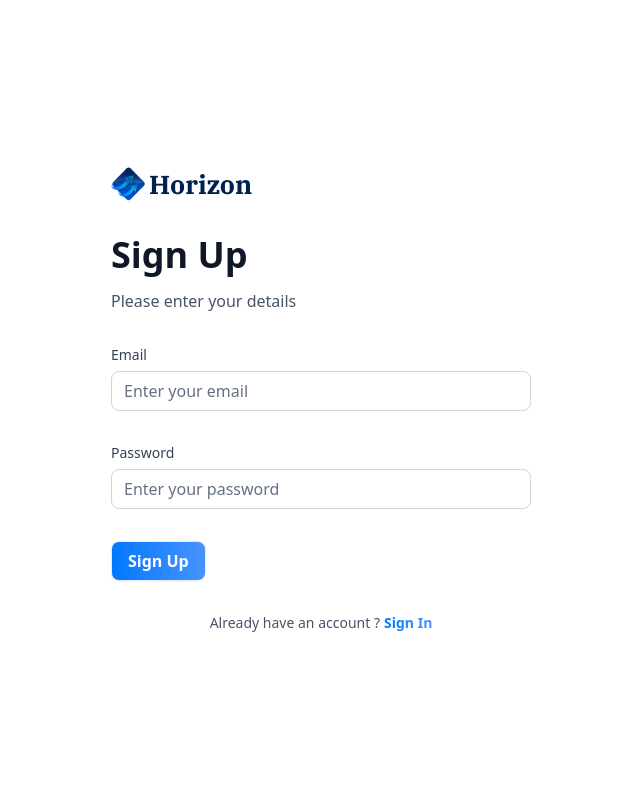
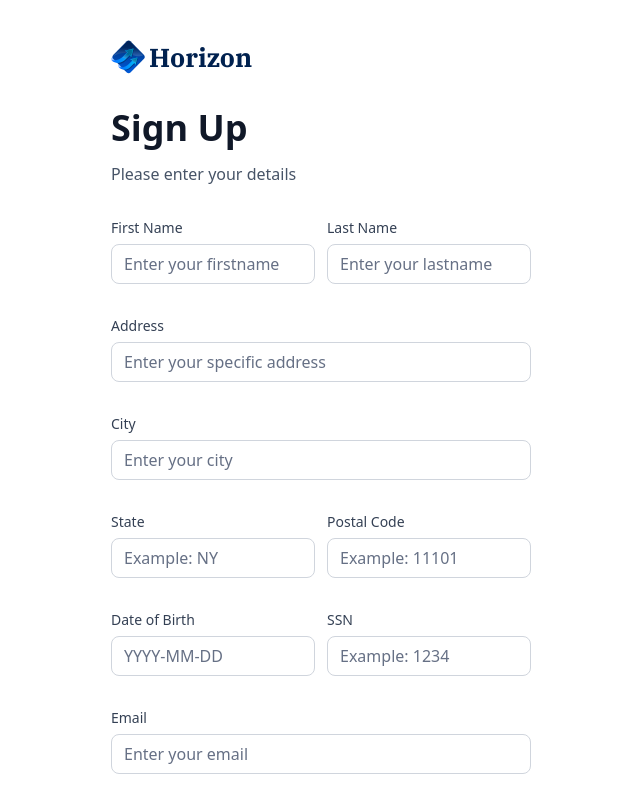
Before and after one commit to kushalsdesk/banking_management, a Next.js app: page /sign-up in a window 1280 px wide. Shown: the top 800 px of the page, without its empty margins (319-959 px from the left). Built offline with nearby package versions, Linux system fonts and the light colour scheme.

Commit message:
add customInput to have formSchemas, AuthForm component to have multiple inputs
both the components are having proper inputs with conditional rendering

```diff
--- a/components/AuthForm.tsx
+++ b/components/AuthForm.tsx
@@ -19,9 +19,10 @@
   const [user, setUser] = useState(null);
   const [loading, setLoading] = useState(false);
 
+  const formSchema = authFormSchema(type);
   // 1. Define your form.
-  const form = useForm<z.infer<typeof authFormSchema>>({
-    resolver: zodResolver(authFormSchema),
+  const form = useForm<z.infer<typeof formSchema>>({
+    resolver: zodResolver(formSchema),
     defaultValues: {
       email: "",
       password: "",
@@ -29,13 +30,22 @@
   });
 
   // 2. Define a submit handler.
-  function onSubmit(values: z.infer<typeof authFormSchema>) {
+  const onSubmit = async (data: z.infer<typeof formSchema>) => {
     // Do something with the form values.
     // ✅ This will be type-safe and validated.
     setLoading(true);
-    console.log(values);
+    try {
+      //sign up with Appwrite and plaid token
+      if (type === "sign-up") {
+      }
+      if (type === "sign-in") {
+      }
+    } catch (error) {
+      console.log(error);
+    } finally {
       setLoading(false);
     }
+  };
   return (
     <section className="auth-form">
       <header className="flex flex-col gap-5 md:gap-8">
@@ -67,6 +77,67 @@
         <>
           <Form {...form}>
             <form onSubmit={form.handleSubmit(onSubmit)} className="space-y-8">
+              {type === "sign-up" && (
+                <>
+                  <div className="flex gap-3">
+                    <CustomInput
+                      control={form.control}
+                      name="firstname"
+                      label="First Name"
+                      placeholder="Enter your firstname"
+                    />
+
+                    <CustomInput
+                      control={form.control}
+                      name="lastname"
+                      label="Last Name"
+                      placeholder="Enter your lastname"
+                    />
+                  </div>
+
+                  <CustomInput
+                    control={form.control}
+                    name="address"
+                    label="Address"
+                    placeholder="Enter your specific address"
+                  />
+
+                  <CustomInput
+                    control={form.control}
+                    name="city"
+                    label="City"
+                    placeholder="Enter your city "
+                  />
+                  <div className="flex gap-3">
+                    <CustomInput
+                      control={form.control}
+                      name="state"
+                      label="State"
+                      placeholder="Example: NY"
+                    />
+                    <CustomInput
+                      control={form.control}
+                      name="postalCode"
+                      label="Postal Code"
+                      placeholder="Example: 11101"
+                    />
+                  </div>
+                  <div className="flex gap-3">
+                    <CustomInput
+                      control={form.control}
+                      name="dateOfBirth"
+                      label="Date of Birth"
+                      placeholder="YYYY-MM-DD"
+                    />
+                    <CustomInput
+                      control={form.control}
+                      name="ssn"
+                      label="SSN"
+                      placeholder="Example: 1234"
+                    />
+                  </div>
+                </>
+              )}
               <CustomInput
                 control={form.control}
                 name="email"
@@ -81,6 +152,7 @@
                 type="password"
               />
 
+              <div className="flex flex-col gap-4">
                 <Button type="submit" disabled={loading} className="form-btn">
                   {loading ? (
                     <>
@@ -93,6 +165,7 @@
                     "Sign Up"
                   )}
                 </Button>
+              </div>
             </form>
           </Form>
           <footer className="flex justify-center gap-1">
--- a/components/CustomInput.tsx
+++ b/components/CustomInput.tsx
@@ -5,9 +5,10 @@
 import { Control, FieldPath } from "react-hook-form";
 import { authFormSchema } from "@/lib/utils";
 
+const formSchema = authFormSchema("sign-up");
 interface InputProps {
-  control: Control<z.infer<typeof authFormSchema>>;
-  name: FieldPath<z.infer<typeof authFormSchema>>;
+  control: Control<z.infer<typeof formSchema>>;
+  name: FieldPath<z.infer<typeof formSchema>>;
   label: string;
   placeholder: string;
   type?: string;
```
Lines whose indentation alone changed are shown as unchanged.
